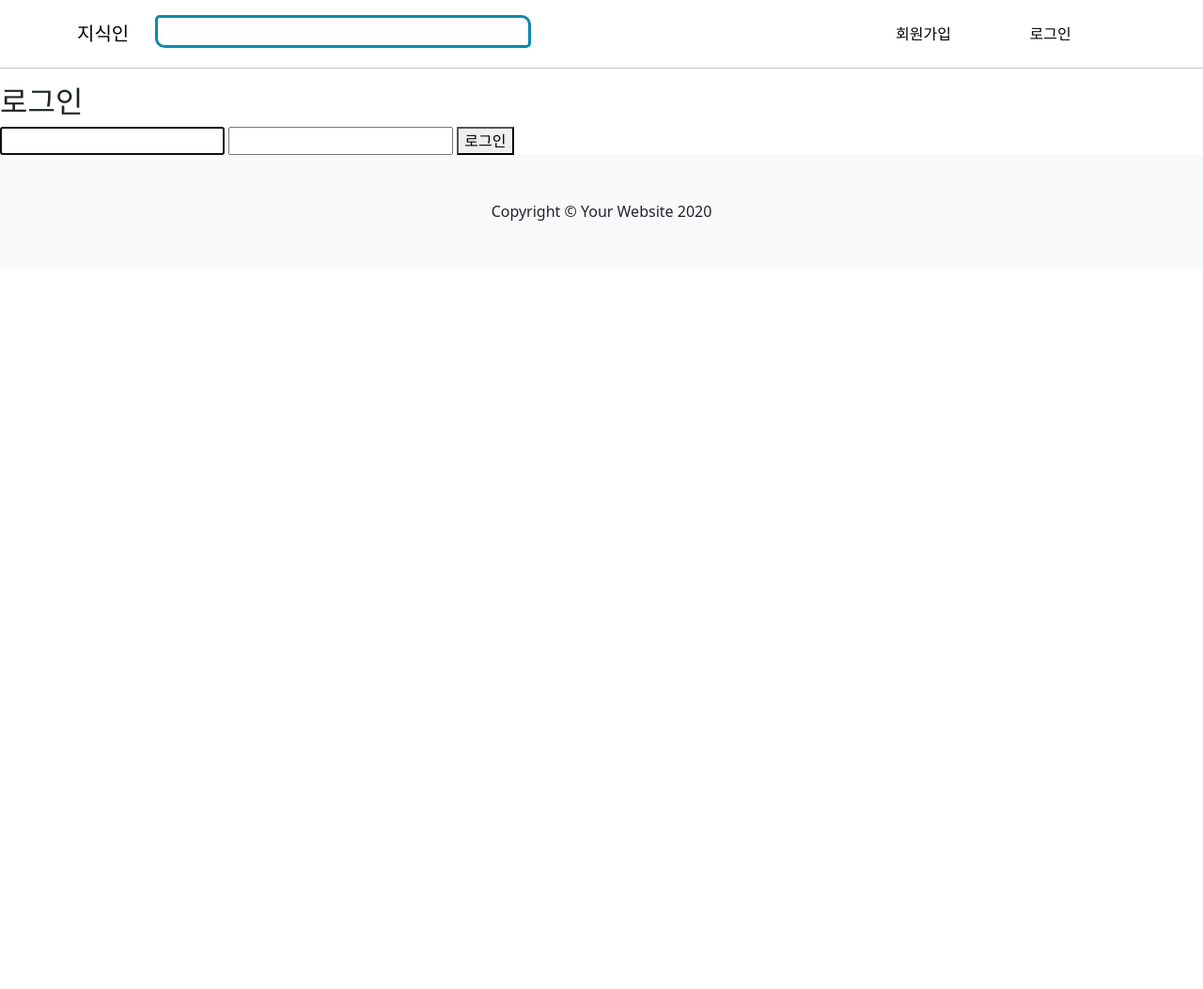
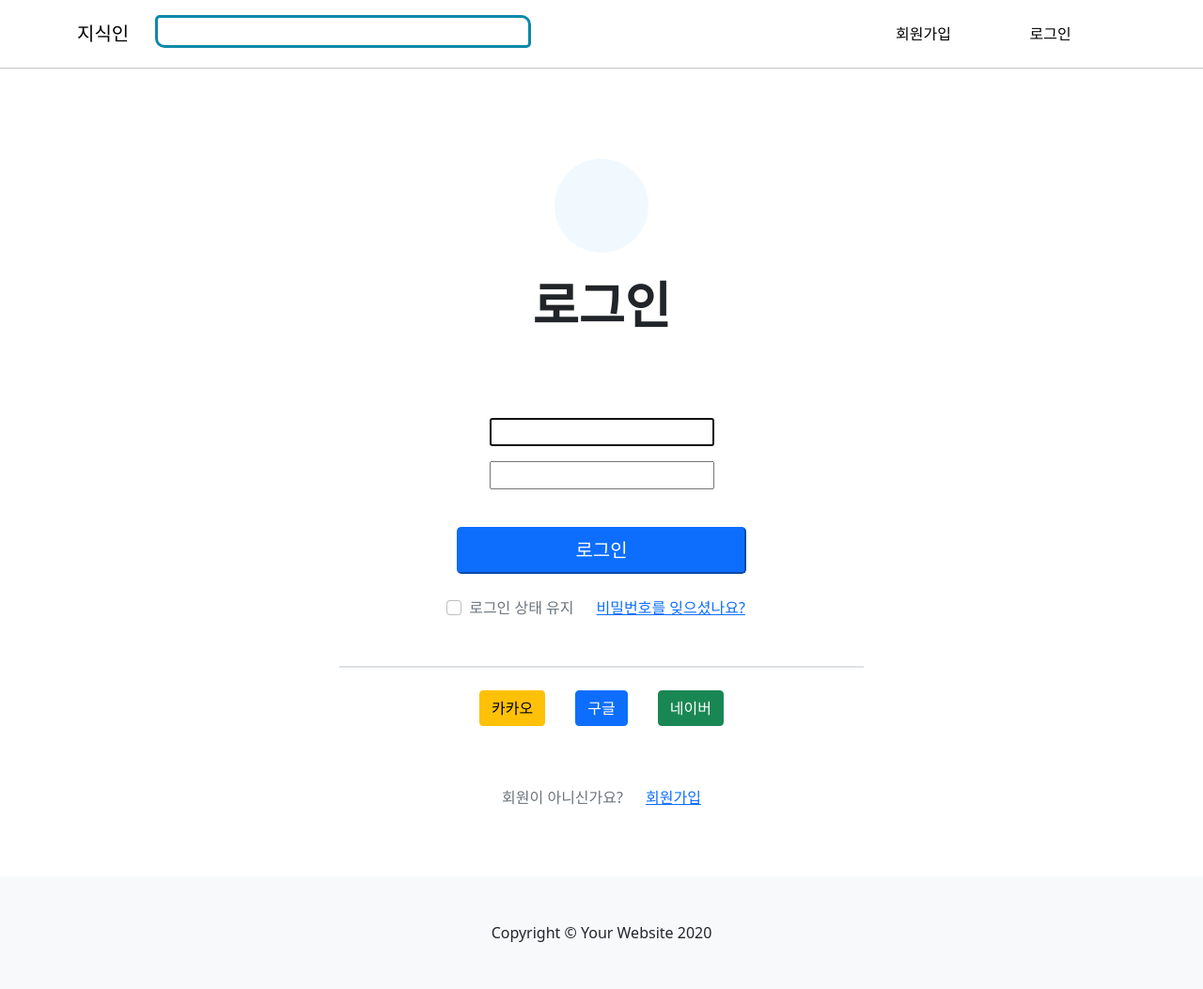
Before and after one commit to Dltmd202/Sharing_knowleadge, a Django app: page /user/login/ in a window 1280 px wide. Shown: the whole page at 94% size. Before the commit the page ends 235 px from the top, so only its background shows below. Run offline with Django 3.2, Linux system fonts and the light colour scheme.

Commit message:
로그인 페이지 프런트엔드 작업

```diff
--- a/user/static/user/css/user.css
+++ b/user/static/user/css/user.css
@@ -13,7 +13,7 @@
     margin-top: 10px;
 }
 
-.blank-userpic {
+.blank-userpic, .blank-userpic-small {
     width: 200px;
     height: 200px;
     -webkit-border-radius: 100px;
@@ -21,3 +21,8 @@
     border-radius: 100px;
     background: #F1F9FF;
 }
+
+.blank-userpic-small {
+    width: 100px;
+    height: 100px;
+}
--- a/user/templates/user/login.html
+++ b/user/templates/user/login.html
@@ -1,20 +1,49 @@
 {% extends 'user/base.html' %}
 
-{% block head_title %}로그인{% endblock %}
+{% load static %}
+
+{% block head_title %}로그인 페이지{% endblock %}
 
 {% block main_area %}
-    <!-- 여기에 로고 추가 -->
-
-    <h2>로그인</h2>
-    <form action="{% url 'login' %}" method="post">
+    <div class="container-lg mt-5 mb-4 mx-auto text-center d-flex justify-content-center">
+        <div class="col-md-6 mt-5">
+            <div style="margin-bottom: 80px;">
+                <div class="blank-userpic-small mx-auto"></div>
+                <div class="mt-3" style="font-size: 40pt; font-weight: bold;">로그인</div>
+            </div>
+            <form action="{% url 'login' %}" method="post" class="m-5">
                 {% csrf_token %}
                 {% if form.errors %}
                     {% for field, errors in form.errors.items %}
                         {{ errors }}
                     {% endfor %}
                 {% endif %}
-        {{form.username}}
-        {{form.password}}
-        <button type="submit" value="submit">로그인</button>
+
+                <div class="my-3">{{ form.username }}</div>
+                <div class="my-3">{{ form.password }}</div>
+                <button class="col-md-8 btn-lg btn-primary mt-4" type="submit" value="submit">로그인</button>
+                <div class="row mt-4 justify-content-center">
+                    <div class="col-auto form-check text-start">
+                        <input class="form-check-input" type="checkbox" value="True" id="loginCheck">
+                        <label class="float-left form-check-label text-muted" for="loginCheck">
+                            로그인 상태 유지
+                        </label>
+                    </div>
+                    <div class="col-auto text-end">
+                        <a href="">비밀번호를 잊으셨나요?</a>
+                    </div>
+                </div>
             </form>
+            <div class="border-top border-2 mt-5"></div>
+            <div class="row mx-5 mt-4 pb-5 justify-content-center">
+                <div class="col-auto btn btn-warning mx-3">카카오</div>
+                <div class="col-auto btn btn-primary mx-3">구글</div>
+                <div class="col-auto btn btn-success mx-3">네이버</div>
+            </div>
+            <div class="row mt-3 mb-5 justify-content-center">
+                <div class="col-auto text-muted">회원이 아니신가요?</div>
+                <a class="col-auto" href="">회원가입</a>
+            </div>
+        </div>
+    </div>
 {% endblock %}
```
Also changed, not shown: user/forms.py (+15 -0 lines). Lines whose indentation alone changed are shown as unchanged.
